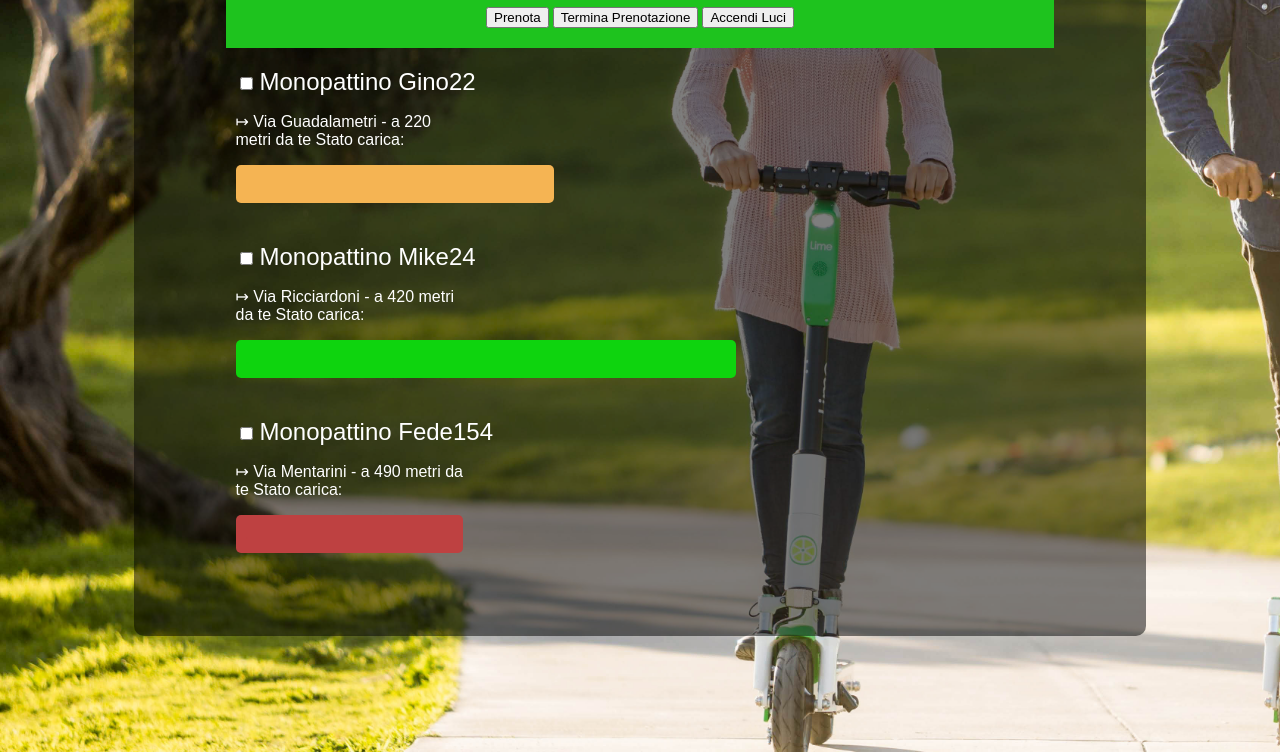
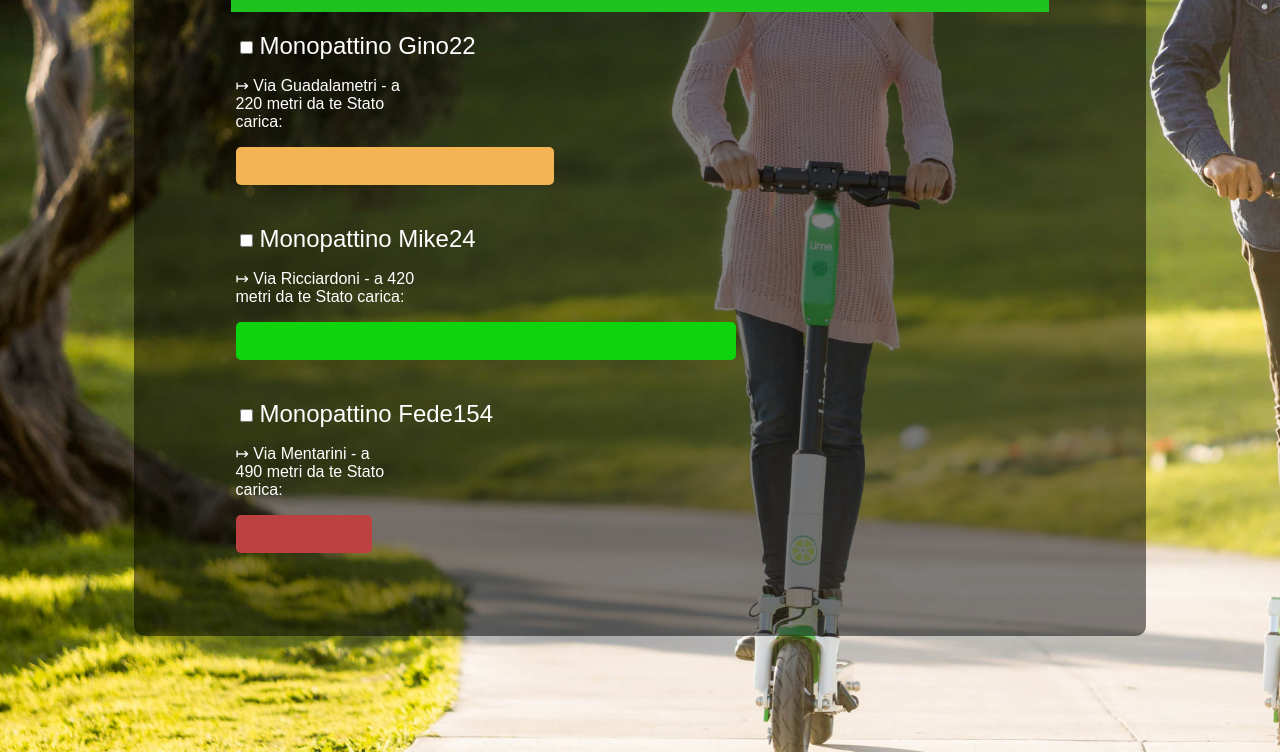
Before and after one commit to Yakedo94/coding-challenge-boolean-bottari-gabriele, a plain HTML site: page index.html in a window 1280 px wide. Shown: the part 348-1100 px from the top of the page. Drawn offline with Linux system fonts and the light colour scheme.

Commit message:
Add files via upload

```diff
--- a/style.css
+++ b/style.css
@@ -1,19 +1,19 @@
-body {
+body { /* sfondo */
     background-image: url(background.jpg);
     background-size: cover;
 }
 
-div {
-    margin-top: 5%;
+div { /* layout */
     margin-left: 10%;
+    margin-top: 3%;
     margin-right: 10%;
+    margin-bottom: 20%;
     padding-bottom: 5%;
-    margin-bottom: 20%;
     border-radius: 10px;
     background: rgba(0, 0, 0, 0.5)
-  }
+}
 
-#logo {
+#logo { /* immagine logo */
     width: 200px;
     padding-top: 100px;
     margin-left: auto;
@@ -21,94 +21,100 @@ div {
     display: block;
 }
 
-h1 {
+h1 { /* titolo */
     color: rgb(30, 195, 30);
     text-align: center;
 }
 
-nav {
+nav { /* barra navigatrice */
     text-align: center;
     width: 78%;
     background-color: rgb(30, 195, 30);
     margin: auto;
-    padding: 20px;
+    padding: 15px;
 }
 
-section {
+section { /* sezioni 3 monopattini */
     margin-left: 10%;
     margin-top: 20px;
     padding-bottom: 20px;
 }
 
-#monopattino1 {
+
+label { /* titoli 3 monopattini */
+    color: white;
+    font-family: sans-serif;
+    font-size: x-large;
+}
+
+#monopattino1 { /* testo primo monopattino */
     display: inline-block;
     color: white;
     font-family: sans-serif;
     font-size: x-large;
 }
 
-#monopattino2 {
+#monopattino2 { /* testo secondo monopattino */
     display: inline-block;
     color: white;
     font-family: sans-serif;
     font-size: x-large;
 }
 
-#monopattino3 {
+#monopattino3 { /* testo terzo monopattino */
     display: inline-block;
     color: white;
     font-family: sans-serif;
     font-size: x-large;
 }
 
-
-label {
+#testomonopattino1 { /* descrizione primo monopattino */
     color: white;
     font-family: sans-serif;
-    font-size: x-large;
+    padding-right: 80%;
 }
 
-p {
+#testomonopattino2 { /* descrizione secondo monopattino */
     color: white;
     font-family: sans-serif;
-    word-wrap: break-word;
-    padding-right: 75%;
-
+    padding-right: 80%;
 }
 
-#metacarica {
+#testomonopattino3 { /* descrizione terzo monopattino */
+    color: white;
+    font-family: sans-serif;
+    padding-right: 83%;
+}
+
+#metacarica { /* barra carica primo monopattino */
     background-color:rgb(245, 180, 83);
     margin-left: auto;
+    margin-top: auto;
     margin-right: 65%;
-    margin-top: auto;
     margin-bottom: auto;
+    padding: 10px;
     border-radius: 5px;
     color: rgb(245, 180, 83);
-    padding: 10px;
-
-
 }
 
-#pienacarica {
+#pienacarica { /* barra carica secondo monopattino */
     background-color:rgb(14,212,14);
     margin-left: auto;
+    margin-top: auto;
     margin-right: 45%;
-    margin-top: auto;
     margin-bottom: auto;
+    padding: 10px;
     border-radius: 5px;
     color:rgb(14,212,14);
-    padding: 10px;
-
 }
 
-#quasiscarica {
+#quasiscarica { /* barra carica terzo monopattino */
     background-color:rgb(190,65,65);
     margin-left: auto;
-    margin-right: 75%;
     margin-top: auto;
+    margin-right: 85%;
     margin-bottom: auto;
+    padding: 10px;
     border-radius: 5px;
     color:rgb(190,65,65);
-    padding: 10px;
-
 }
```
